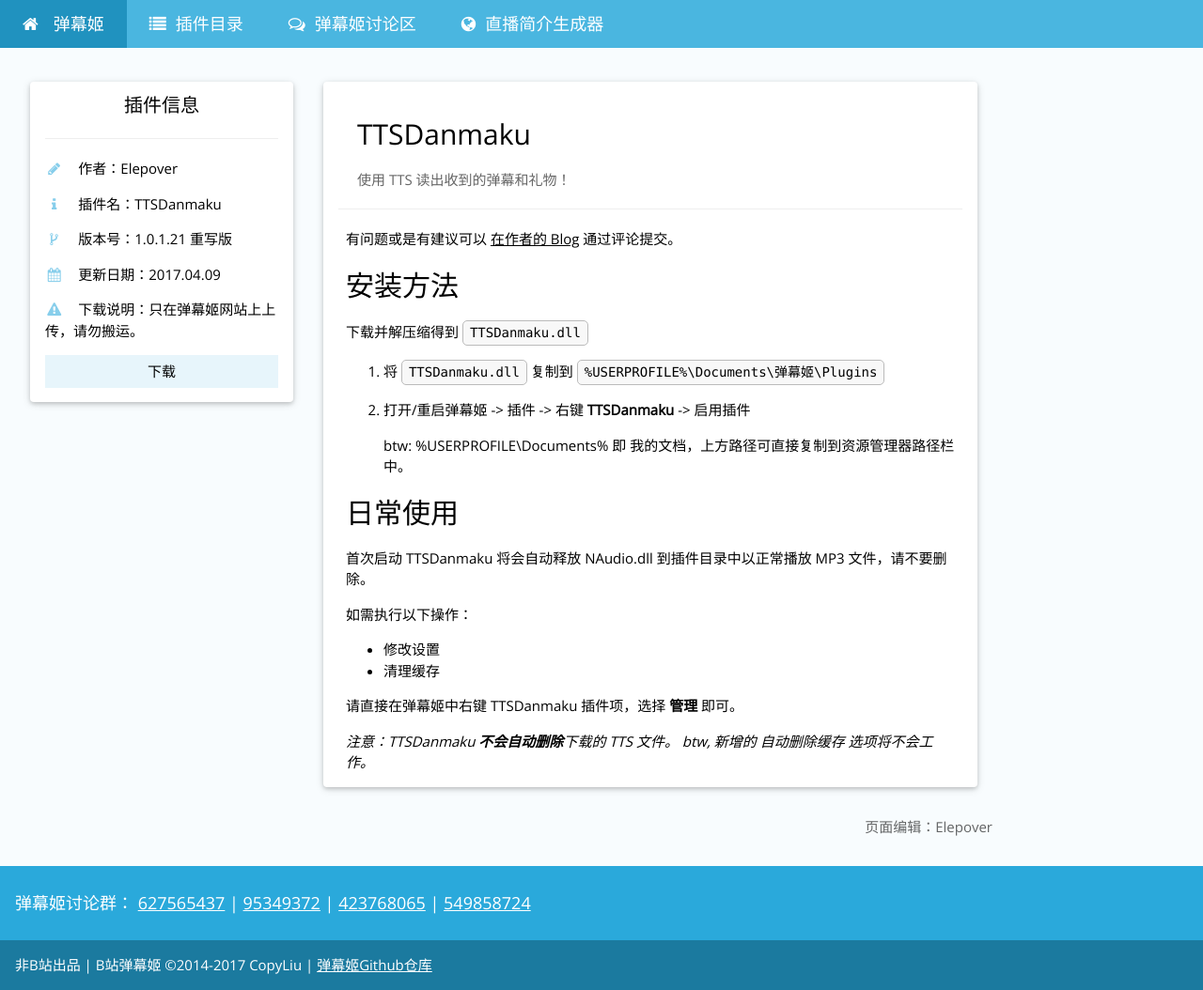
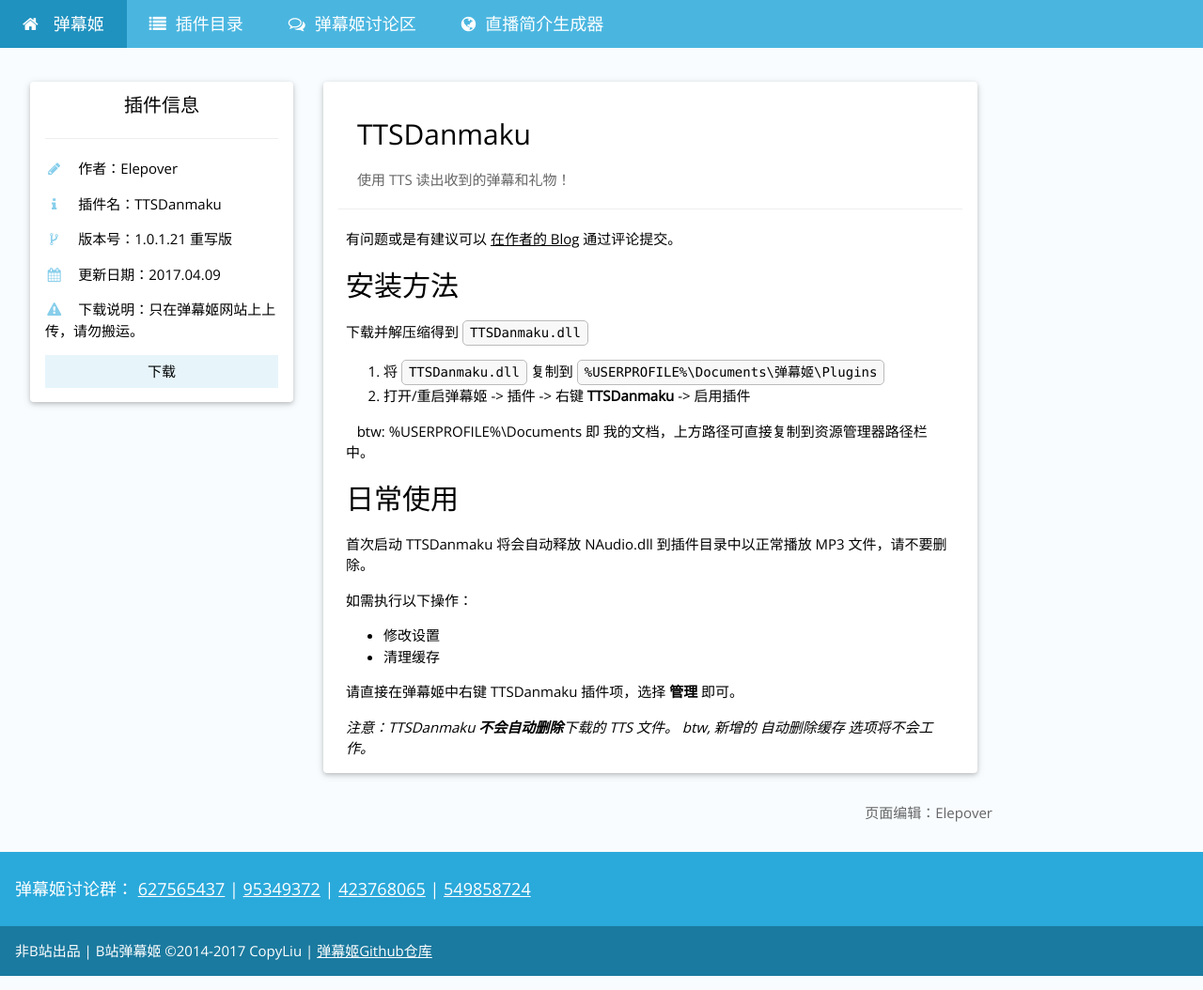
Before and after one commit to Bililive/www.danmuji.org, a Jekyll site: the page built from _plugin/TTSDanmaku.md, in a window 1280 px wide. Shown: the whole page at 94% size. Built offline with Jekyll 4.4.1, drawn with Linux system fonts in a browser that asks for light colours; nearby versions of some CDN libraries; some web fonts are replaced; comment, search, counter and statistics services are not loaded.

```diff
--- a/_plugin/TTSDanmaku.md
+++ b/_plugin/TTSDanmaku.md
@@ -23,7 +23,7 @@ plugin_dlnote: 只在弹幕姬网站上上传，请勿搬运。
  1. 将 `TTSDanmaku.dll` 复制到 `%USERPROFILE%\Documents\弹幕姬\Plugins`
  2. 打开/重启弹幕姬 -> 插件 -> 右键 **TTSDanmaku** -> 启用插件
 
-    btw: %USERPROFILE\Documents% 即 我的文档，上方路径可直接复制到资源管理器路径栏中。
+    btw: %USERPROFILE%\Documents 即 我的文档，上方路径可直接复制到资源管理器路径栏中。
 
 日常使用
 ----
```
